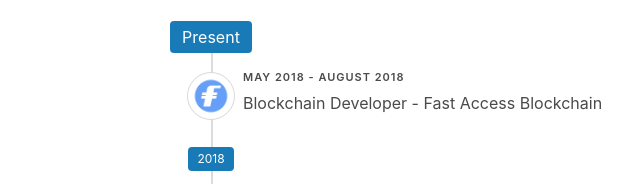
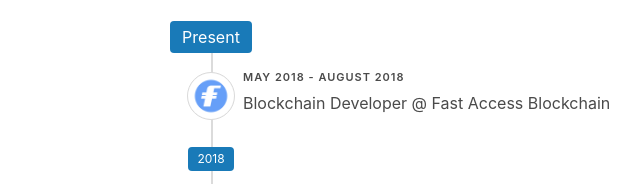
Before and after one commit to 4d11/4d11.github.io, a website: page index.html in a window 1280 px wide. Shown: the part 999-1183 px from the top of the page, 429-1069 px from the left. Drawn offline with Linux system fonts and the light colour scheme.

Commit message:
changed - to @ for experience

```diff
--- a/index.html
+++ b/index.html
@@ -89,7 +89,7 @@
           </div>
           <div class="timeline-content">
             <p class="heading"> May 2018 - August 2018</p>
-            <p>  Blockchain Developer - <span class="is-info"> Fast Access Blockchain </span> </p>
+            <p>  Blockchain Developer @ Fast Access Blockchain </p>
           </div>
         </div>
         <header class="timeline-header">
```
